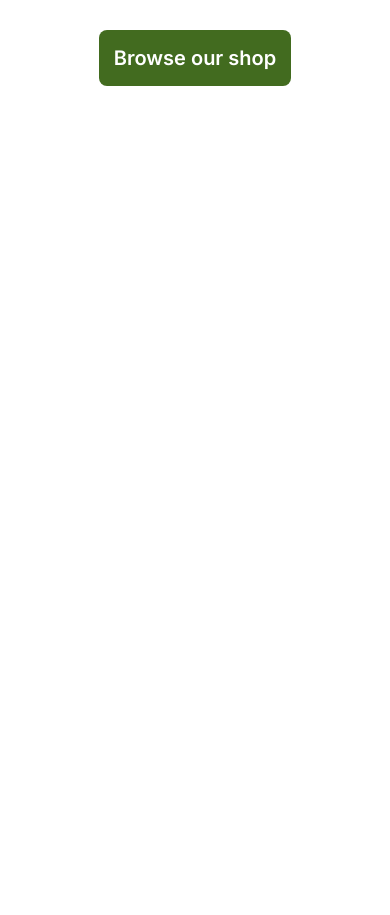
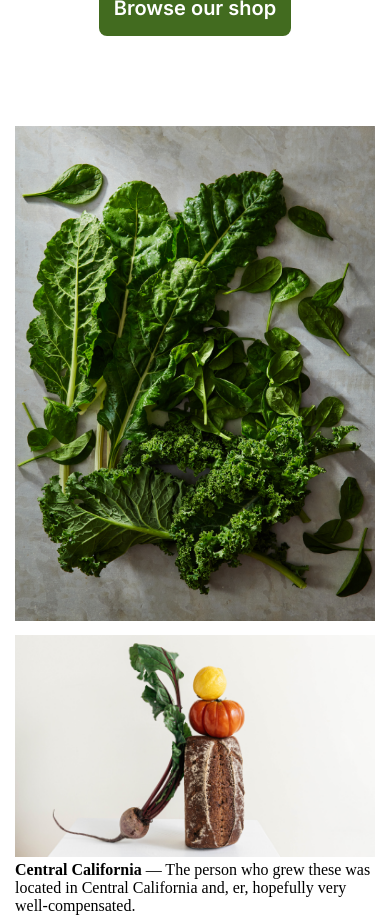
Before and after one commit to samaahmed1/World-Peas, a plain HTML site: page index.html in a window 390 px wide. Shown: the part 796-1711 px from the top of the page. Before the commit the page ends 1022 px from the top, so only its background shows below. Drawn offline with Linux system fonts and the light colour scheme.

Commit message:
add: category

```diff
--- a/assets/style/home.css
+++ b/assets/style/home.css
@@ -17,6 +17,9 @@
 a{
   text-decoration: none;
 }
+img{
+  width: 100%;
+}
 .btn{
   background-color: var(--green);
   color: var(--white);
@@ -29,6 +32,11 @@ a{
 .hero {
   text-align: center;
   padding: 100px 0;
+}
+@media(max-width:992px){
+  .hero {
+    padding: 50px 0;
+  }
 }
 .hero .container h1{
   font-family: "Newsreader", serif;
@@ -49,3 +57,28 @@ a{
   font-size: 20px;
   line-height: 26px;
 }
+.category .container{
+  display: flex;
+  align-items: center;
+  justify-content: center;
+  gap: 190px;
+}
+.category .item{
+  max-width: 50%;
+}
+.container figure{
+  max-width: 50%;
+}
+@media(max-width:992px){
+  .category .container{
+    flex-wrap: wrap;
+    gap: 10px;
+  }
+  .category .item{
+    max-width: 100%;
+  }
+  .container figure{
+    max-width: 100%;
+  }
+
+}
--- a/index.html
+++ b/index.html
@@ -43,8 +43,20 @@
   <main>
     <section class="hero">
       <div class="container">
-      <h1>We’re <i>farmers</i>, <i>purveyors</i>, and <i>eaters</i> of organically grown food.</h1>
+      <h1>We're <i>farmers</i>, <i>purveyors</i>, and <i>eaters</i> of organically grown food.</h1>
       <a class="btn" href="#">Browse our shop</a>
+      </div>
+    </section>
+    <section class="category">
+      <div class="container">
+        <div class="item">
+          <img src="assets/images/lettuce.webp" alt="lettuce">
+        </div>
+        <figure>
+          <img src="assets/images/vegetable.webp" alt="vegetable">
+          <figcaption> <b>Central California </b>— The person who grew these was located in Central
+            California and, er, hopefully very well-compensated.</figcaption>
+        </figure>
       </div>
     </section>
   </main>
```
